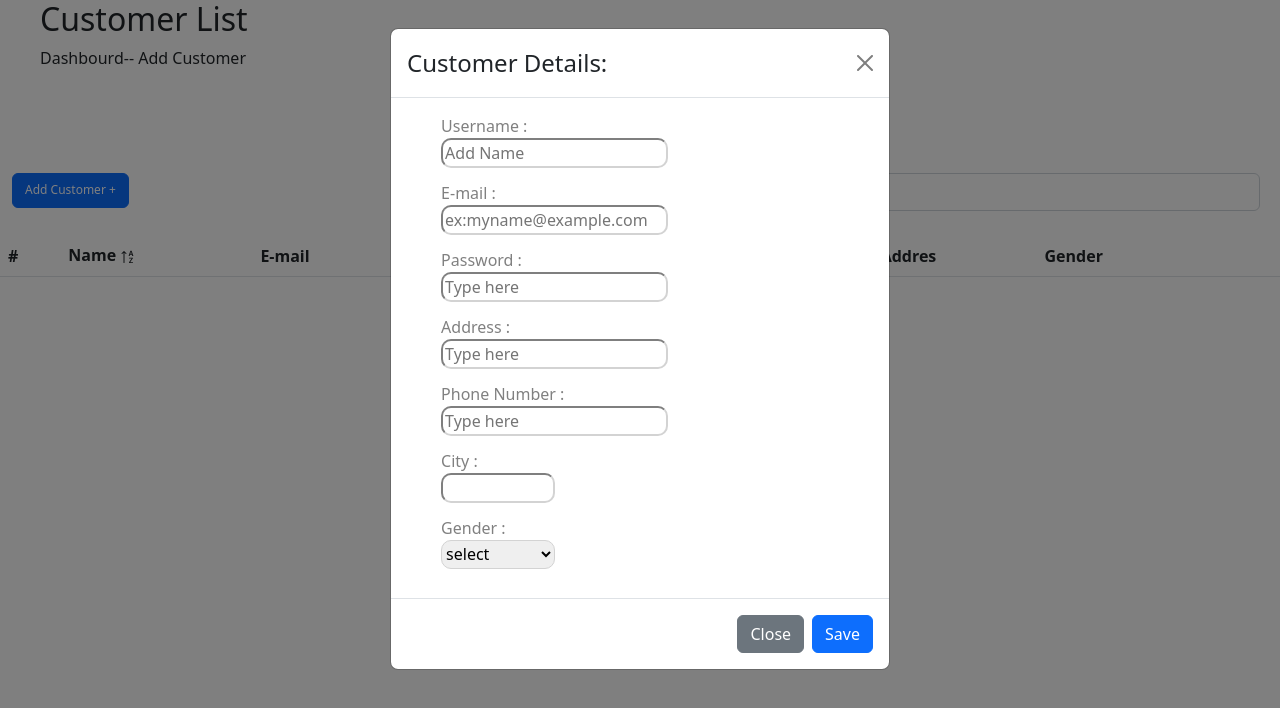
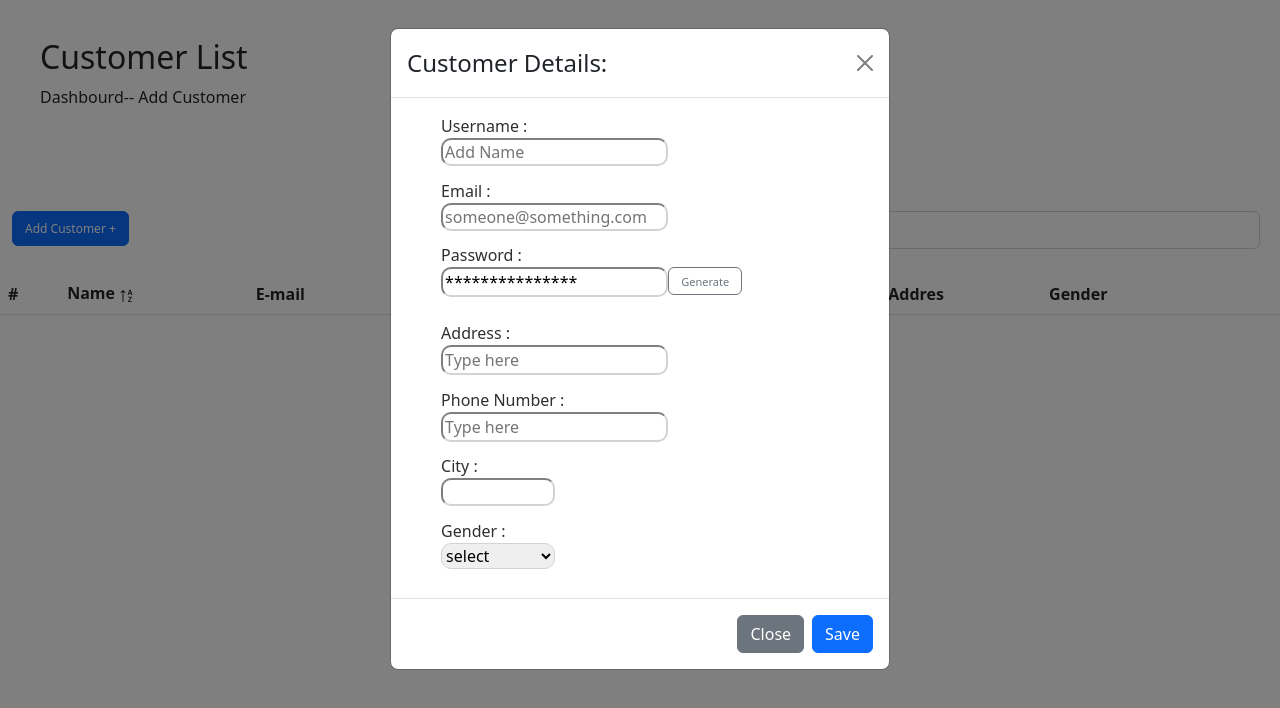
Before and after one commit to iMohammadSawalha/storify, a React (Create React App) app: page / in a window 1280 px wide. Both pictures are taken after typing "Sample" into the empty fields and a click on the button "Add Customer +". Shown: the top 708 px of the page. Built offline with nearby package versions, Linux system fonts and the light colour scheme.

Commit message:
random password

```diff
--- a/src/components/Addcustomer/EditableRow.js
+++ b/src/components/Addcustomer/EditableRow.js
@@ -15,7 +15,9 @@ import { BsX } from "react-icons/bs";
 
                 <td> <input type="text" name="name" defaultValue={editFormData.name} onChange={handleEditFormChange} /></td>
 
-                <td> <input type="text" name="email" defaultValue={editFormData.email} onChange={handleEditFormChange} /></td>
+
+              <td> <input type="text" name="email" defaultValue={editFormData.email} onChange={handleEditFormChange} /></td>
+              <td> <input type="text" name="password" defaultValue={editFormData.password} onChange={handleEditFormChange} /></td>
 
                 <td> <input type="text" name="address" defaultValue={editFormData.address} onChange={handleEditFormChange} /></td>
 
@@ -23,7 +25,6 @@ import { BsX } from "react-icons/bs";
 
                 <td> <input type="text" name="city" defaultValue={editFormData.city} onChange={handleEditFormChange} /></td>
                 <td> <input type="text" name="gender" defaultValue={editFormData.gender} onChange={handleEditFormChange} /></td>
-                <td> <input type="text" name="interset" defaultValue={editFormData.interset} onChange={handleEditFormChange} /></td>
 
                 <td>
                   <BsFillBookmarkFill onClick={handleEditFromSubmit}/> </td>
--- a/src/components/Addcustomer/ListCu.js
+++ b/src/components/Addcustomer/ListCu.js
@@ -15,7 +15,7 @@ import { BsSortAlphaDown } from "react-icons/bs";
         name: "",
         email: "",
         address: "",
-        pho: "",
+        phon: "",
         city: "",
         gender:"",
         password:""
@@ -62,7 +62,7 @@ import { BsSortAlphaDown } from "react-icons/bs";
           name: editFormData.name,
           email: editFormData.email,
           address: editFormData.address,
-          pho: editFormData.pho,
+          phon: editFormData.phon,
           city: editFormData.city,
           gender: editFormData.gender,
           password: editFormData.passwor,
@@ -99,7 +99,7 @@ const handleEditFormChange = (event) => {
           name: customerData.name,
           email: customerData.email,
           address: customerData.address,
-          pho: customerData.pho,
+          phon: customerData.phon,
           city: customerData.city,
           gender: customerData.gender,
           password: customerData.password
@@ -141,7 +141,7 @@ const handleEditFormChange = (event) => {
            <Form className="d-flex ">
             <Form.Control
               type="search"
-              placeholder="Search"
+              placeholder="Search....."
               className="me-2"
               aria-label="Search"
               onChange={(e) => setSearch(e.target.value)}
@@ -163,7 +163,7 @@ const handleEditFormChange = (event) => {
               <th>E-mail</th>
               <th>password</th>
               <th>City</th>
-              <th>Phone</th>
+              <th>phonne</th>
               <th>Addres</th>
               <th>Gender</th>
               <th>  </th>
--- a/src/components/Addcustomer/ListStyle.css
+++ b/src/components/Addcustomer/ListStyle.css
@@ -9,9 +9,8 @@
 }
 #h2{
     position: relative;
-    top: 50px;
     left: 40px;
-    top:15%;
+  margin-top: 3%;
 
 }
 th.listC,td.listC{
@@ -30,9 +29,9 @@ th.listC,td.listC{
 }
 #parg{
     position: relative;
-    top: 50px;
     left: 40px;
-    top:15%;
+
+
 }
 
 .listC{
@@ -42,3 +41,7 @@ th.listC,td.listC{
     margin-left: 52px;
     margin-top: -23px;
 }
+.d-flex{
+    margin-left: 16%;
+    width: 84%;
+}
--- a/src/components/Addcustomer/PopupC.css
+++ b/src/components/Addcustomer/PopupC.css
@@ -15,7 +15,6 @@
 .bodyM{
     width: 600px;
     height: 500px;;
-
    display: flex;
     position: relative;
 }
@@ -28,24 +27,24 @@
 }
 
 .flex{
-    height: 17px;
+    height: 18px;
     }
 
 .lab{
     padding-left: 6%;
-    color: gray;
+    color: rgb(48, 47, 47);
 }
 .emaill{
     padding-left: 6%;
-    color: gray;
+    color: rgb(48, 47, 47);
 }
 .phone{
     padding-left: 6%;
-    color: gray;
+    color: rgb(48, 47, 47);
 }
 .city{
     padding-left: 6%;
-    color: gray;
+    color: rgb(48, 47, 47);
 }
 #name{
     width: 40%;
@@ -76,7 +75,7 @@
 }
 .addres{
     padding-left: 6%;
-    color: gray;
+    color: rgb(48, 47, 47);
 
 }
 #address{
@@ -87,7 +86,7 @@
 }
 .password{
     padding-left: 6%;
-    color: gray;
+    color: rgb(48, 47, 47);
 
 }
 #password{
@@ -104,3 +103,12 @@
     border-radius: 10px;
     border-color: #d3d3d3;
 }
+
+#gen-pass{
+    width: 13%;
+    height: 52%;
+    font-size: 11px;
+    margin-left: 46%;
+    margin-top: -60px;
+
+}
--- a/src/components/Addcustomer/PopupCu.js
+++ b/src/components/Addcustomer/PopupCu.js
@@ -6,15 +6,15 @@ import './PopupC.css'
 
 const PopupCu =(props)=>{
     const [show, setShow] = useState(false);
+    const handleShow = () => setShow(true);
     const handleClose = () => setShow(false);
-    const handleShow = () => setShow(true);
     const [name,setname]=useState('');
     const [address,setaddress]=useState('');
-    const [pho,setpho]=useState('');
+    const [phon,setphon]=useState('');
     const [city,setcity]=useState('');
     const [email,setemail]=useState('');
     const [gender,setgender]=useState('');
-    const [password,setpassword]=useState('');
+    const [password,setpassword]=useState("***************");
 
     const changeCity = (event) => {
    setcity(event.target.value);
@@ -23,31 +23,48 @@ const PopupCu =(props)=>{
 
     const transferValue = (event) => {
       event.preventDefault();
+      if (name===""||email===""||address===""||phon===""||city===""||gender===""||password==="") {
+        alert("Please enter the information");
+      }
+      else{
         const val = {
           name,
           email,
           address,
-        pho,
+          phon,
           city,
           gender,
           password
         };
         props.func(val);
         clearState();
+      }
+
     };
 
     const clearState = () => {
       setname('');
       setaddress('');
-      setpho('');
+      setphon('');
       setcity('');
       setemail('');
       setgender('');
       setpassword('');
 
-
+      setShow(false);
     };
 
+    const generatePassword = () => {
+      // Create a random password
+      const randomPassword =
+        Math.random().toString(18).slice(1) ;
+
+      // Set the generated password as state
+      setpassword(randomPassword);
+
+      // Copy the password to the clipboard
+     navigator.clipboard.writeText(randomPassword);
+    };
 return(
     <>
     <Button  variant="primary" id ="addBTN" onClick={handleShow} >
@@ -69,19 +86,23 @@ return(
      <input value={name} onChange={(e)=>setname(e.target.value)} name='name' type="text" id="name" placeholder='Add Name'/>
      <div className='flex'></div>
 
-    <label className='emaill'> E-mail :</label>
-     <input value={email} onChange={(e)=>setemail(e.target.value)} name='email' type="text" id="email" placeholder='ex:myname@example.com'/>
+    <label className='emaill'> Email :</label>
+     <input value={email} onChange={(e)=>setemail(e.target.value)} name='email' type="text" id="email" placeholder='someone@something.com'/>
      <div className='flex'></div>
 
 <label className='password'> Password :</label>
+<div className='pass'>
      <input value={password} onChange={(e)=>setpassword(e.target.value)} name='password' type="text" id="password" placeholder='Type here'/>
-     <div className='flex'></div>
+
+    <Button id="gen-pass" variant='outline-secondary'onClick={generatePassword}>Generate</Button>
+    </div>
+
      <label className='addres'> Address :</label>
      <input value={address} onChange={(e)=>setaddress(e.target.value)} name="addres" id="address" placeholder='Type here'/>
 
      <div className='flex'></div>
      <label className='phone'> Phone Number :</label>
-     <input value={pho} onChange={(e)=>setpho(e.target.value)} name="phone" id="phonen" placeholder='Type here'/>
+     <input value={phon} onChange={(e)=>setphon(e.target.value)} name="phone" id="phonen" placeholder='Type here'/>
 
      <div className='flex'></div>
      <label className='city'> City :</label>
@@ -106,7 +127,7 @@ return(
 
       </Modal.Body>
       <Modal.Footer>
-        <Button variant="secondary" onClick={handleClose}>
+        <Button variant="secondary" onClick={clearState}>
           Close
         </Button>
         <Button onClick={transferValue} variant="primary">Save </Button>
--- a/src/components/Addcustomer/ReadOnlyRow.js
+++ b/src/components/Addcustomer/ReadOnlyRow.js
@@ -10,7 +10,7 @@ const ReadOnlyRow = ({ customerData, handleEditClick, handleDeleteClick }) => {
             <td>{customerData.email}</td>
             <td>{customerData.password}</td>
             <td>{customerData.address}</td>
-            <td>{customerData.pho}</td>
+            <td>{customerData.phon}</td>
             <td>{customerData.city}</td>
             <td>{customerData.gender}</td>
 
--- a/src/components/Addcustomer/data.json
+++ b/src/components/Addcustomer/data.json
@@ -1,11 +1,11 @@
 [
     {
     "ind":1,
-    "name":"Ahmad",
-    "email":"ahmad@gmail.com",
-    "password":"874530a#",
-    "address":"nablus",
-    "pho":"059997552",
+    "name":"Ahmed Khaled ",
+    "email":"ahmadKh2@gmail.com",
+    "password":".637ija47396jb",
+    "address":"Ramallah",
+    "phon":"059997552",
     "city":"Palestine",
     "gender":"Male"
 
@@ -13,13 +13,26 @@
 
     {
     "ind":2,
-    "name":"raghad",
-    "email":"raghad@gmail.com",
-    "password":"741g*56c",
-    "address":"nablus",
-    "pho":"0595725170",
+    "name":"Raghad Zaidan",
+    "email":"raghadZm@gmail.com",
+    "password":".806h972hdaib",
+    "address":"Nablus",
+    "phon":"0595725170",
     "city":"Palestine",
     "gender":"Female"
 
-    }
+    },
+    {
+      "ind":3,
+      "name":"Mahmud ibrahim",
+      "email":"Mahmudibrahim@gmail.com",
+      "password":".871a4129qanz",
+      "address":"Nablus",
+      "phon":"0595415542",
+      "city":"Palestine",
+      "gender":"Male"
+
+      }
+
+
   ]
```
Lines whose indentation alone changed are shown as unchanged.
